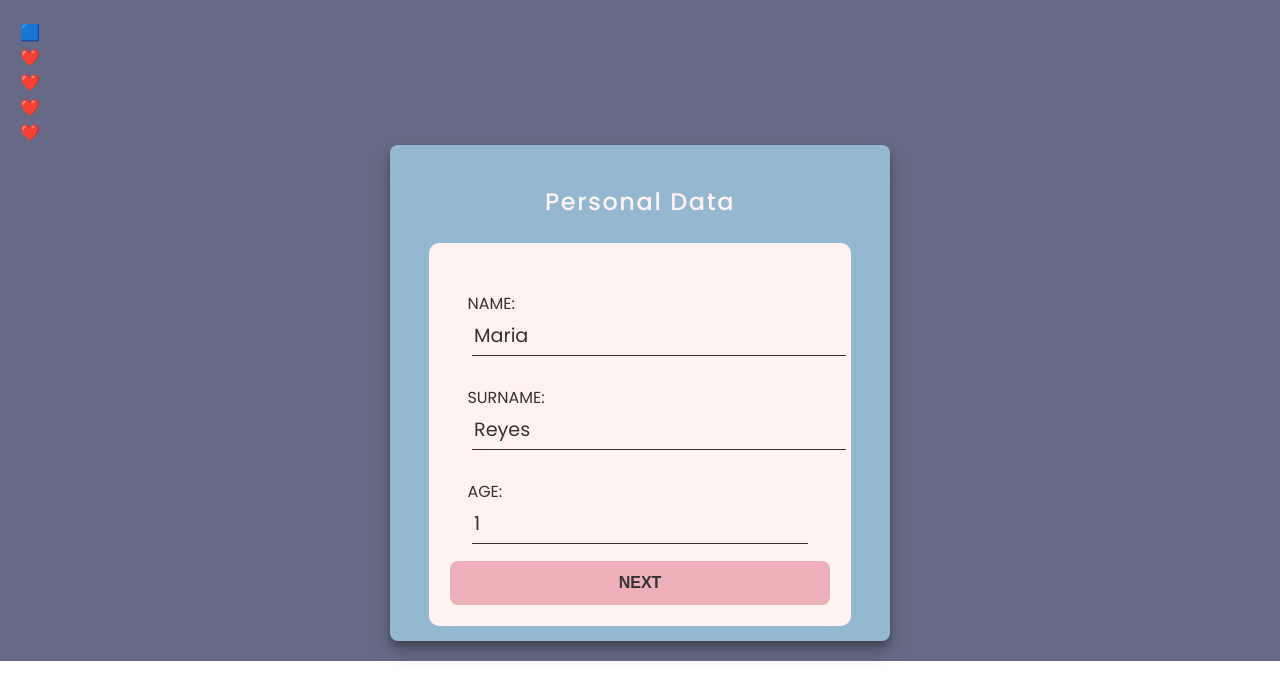
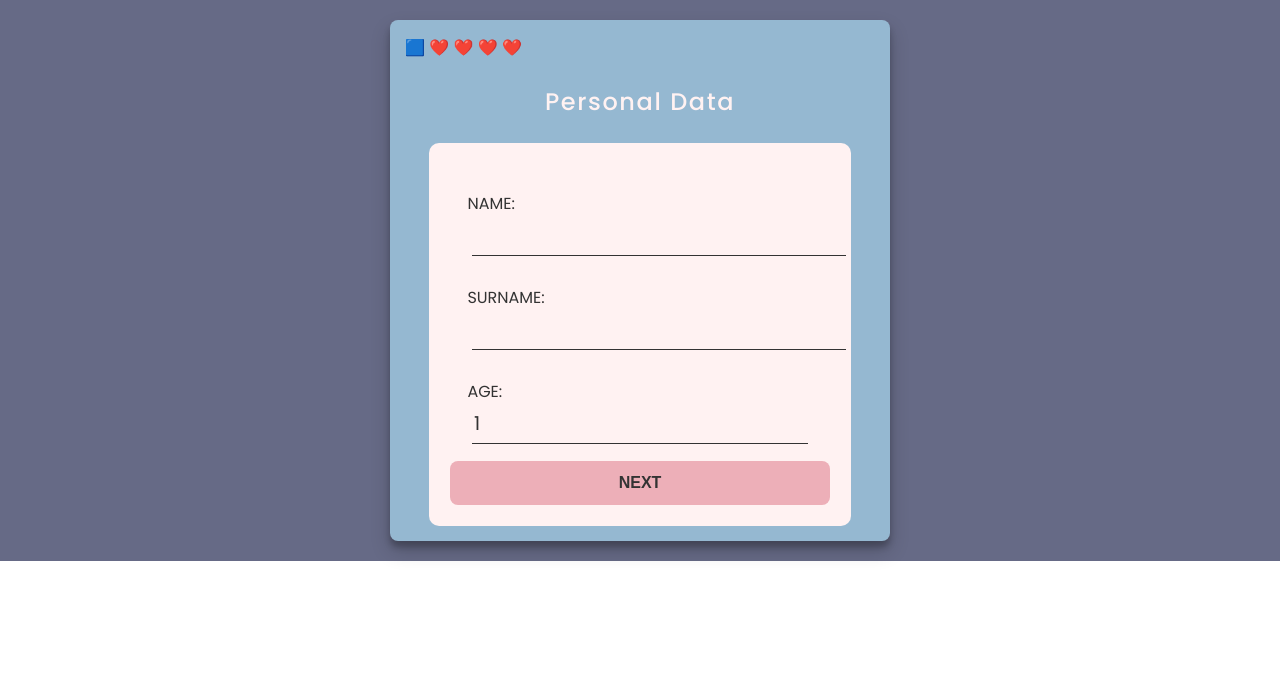
Before and after one commit to SofiaRubiano10/ProyectReactForms, a React (Vite) app: page / in a window 1280 px wide. Shown: the top 700 px of the page. Built offline with nearby package versions, Linux system fonts and the light colour scheme.

Commit message:
Arreglo de estructura de todos los componentes

```diff
--- a/src/App.jsx
+++ b/src/App.jsx
@@ -18,8 +18,8 @@ function App() {
   });
   const [step, setStep] = useState("personaldata");
   const [personalDataForm, setPersonalDataForm] = useState({
-    name: "Maria",
-    surname: "Reyes",
+    name: "",
+    surname: "",
     age: 1,
   });
   const [hobbysForm, setHobbysForm] = useState({
@@ -57,6 +57,7 @@ function App() {
       }}
     >
       <div className="container">
+        <main>
           <StateForms />
           {step === "personaldata" && <PersonalData />}
           {step === "hobbys" && <Hobbys />}
@@ -64,6 +65,7 @@ function App() {
           {step === "happiness" && <Happiness />}
           {step === "music" && <Music />}
           {step === "final" && <Final />}
+        </main>
       </div>
     </FormContext.Provider>
   );
--- a/src/components/Education.jsx
+++ b/src/components/Education.jsx
@@ -16,7 +16,7 @@ const Education = () => {
   });
 
   return (
-    <main>
+    <>
       <h3>Education</h3>
       <div className="card">
         <form onSubmit={handleSubmit} autoComplete="off" noValidate>
@@ -70,7 +70,7 @@ const Education = () => {
           </div>
         </form>
       </div>
-    </main>
+    </>
   );
 };
 
--- a/src/components/Final.jsx
+++ b/src/components/Final.jsx
@@ -10,7 +10,7 @@ const Final = () => {
     musicForm,
   } = useContext(FormContext);
   return (
-    <main>
+    <>
       <div className="card">
         <h2>Resume of you data</h2>
         <div className="card__info">
@@ -51,7 +51,7 @@ const Final = () => {
       </div>
 
       <h3>Thanks for your participation</h3>
-    </main>
+    </>
   );
 };
 
--- a/src/components/Happiness.jsx
+++ b/src/components/Happiness.jsx
@@ -15,7 +15,7 @@ const Happiness = () => {
     onSubmit,
   });
   return (
-    <main>
+    <>
       <h3>Happiness</h3>
       <div className="card">
         <form onSubmit={handleSubmit} autoComplete="off" noValidate>
@@ -58,7 +58,7 @@ const Happiness = () => {
           </div>
         </form>
       </div>
-    </main>
+    </>
   );
 };
 
--- a/src/components/Hobbys.jsx
+++ b/src/components/Hobbys.jsx
@@ -15,7 +15,7 @@ const Hobbys = () => {
     onSubmit,
   });
   return (
-    <main>
+    <>
       <h3>Hobbys</h3>
       <div className="card">
         <form onSubmit={handleSubmit} autoComplete="off" noValidate>
@@ -114,7 +114,7 @@ const Hobbys = () => {
           </div>
         </form>
       </div>
-    </main>
+    </>
   );
 };
 
--- a/src/components/Music.jsx
+++ b/src/components/Music.jsx
@@ -15,7 +15,7 @@ const Music = () => {
     onSubmit,
   });
   return (
-    <main>
+    <>
       <h3>Music</h3>
       <div className="card">
         <form onSubmit={handleSubmit} autoComplete="off" noValidate>
@@ -68,7 +68,7 @@ const Music = () => {
           </div>
         </form>
       </div>
-    </main>
+    </>
   );
 };
 
--- a/src/components/PersonalData.jsx
+++ b/src/components/PersonalData.jsx
@@ -26,7 +26,7 @@ const PersonalData = () => {
     onSubmit,
   });
   return (
-    <main>
+    <>
       <h3>Personal Data</h3>
       <div className="card">
         <form onSubmit={handleSubmit} autoComplete="off" noValidate>
@@ -74,7 +74,7 @@ const PersonalData = () => {
           <button type="submit">Next</button>
         </form>
       </div>
-    </main>
+    </>
   );
 };
 
--- a/src/components/StateForm.jsx
+++ b/src/components/StateForm.jsx
@@ -2,11 +2,11 @@ import PropTypes from "prop-types";
 
 const StateForm = ({ state }) => {
   return (
-    <div>
+    <>
       {state === "actual" && <span> 🟦 </span>}
       {state === "diligenciado" && <span> 💚 </span>}
       {state === "bloqueado" && <span> ❤️ </span>}
-    </div>
+    </>
   );
 };
 
```
Lines whose indentation alone changed are shown as unchanged.
